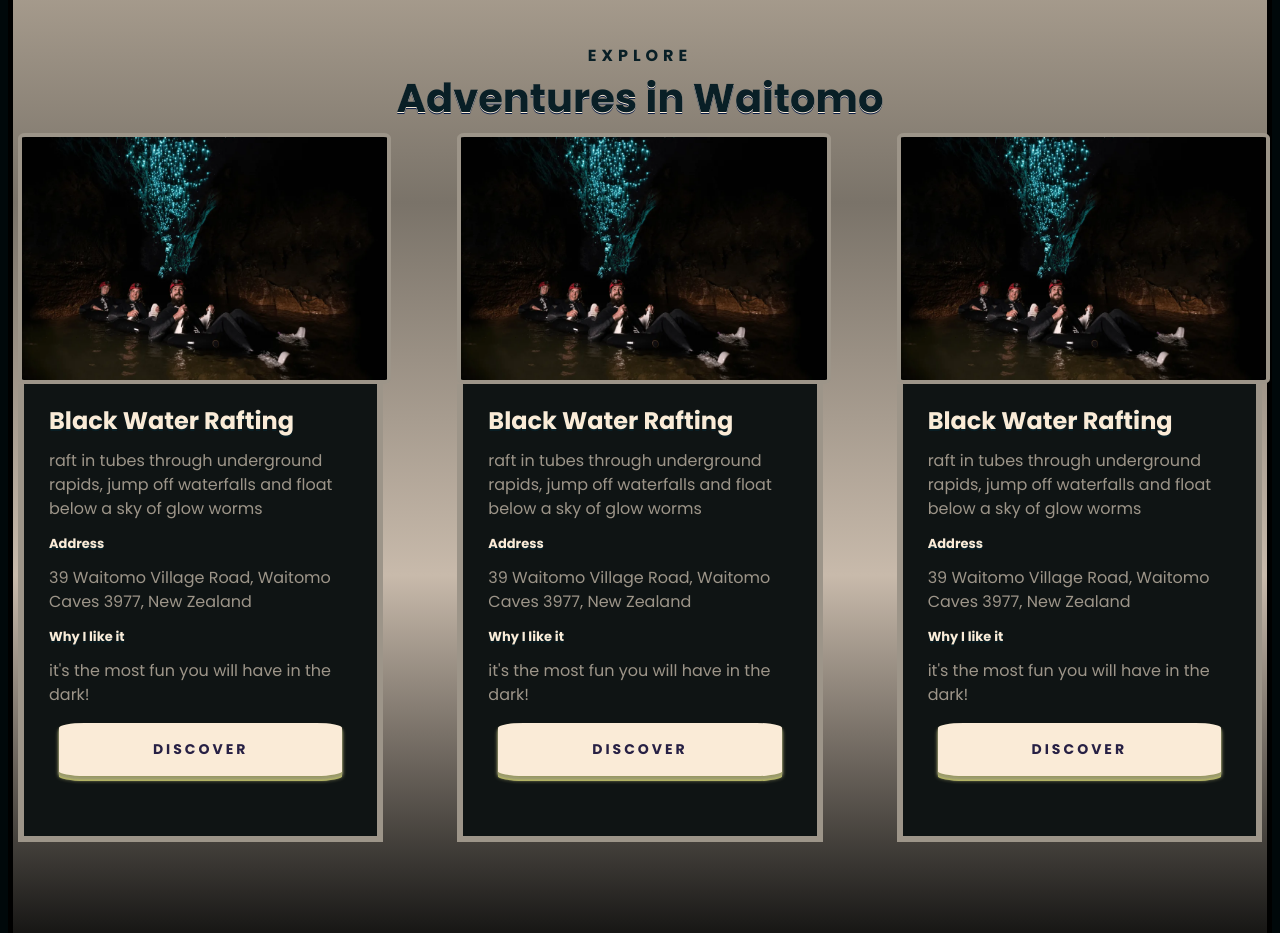
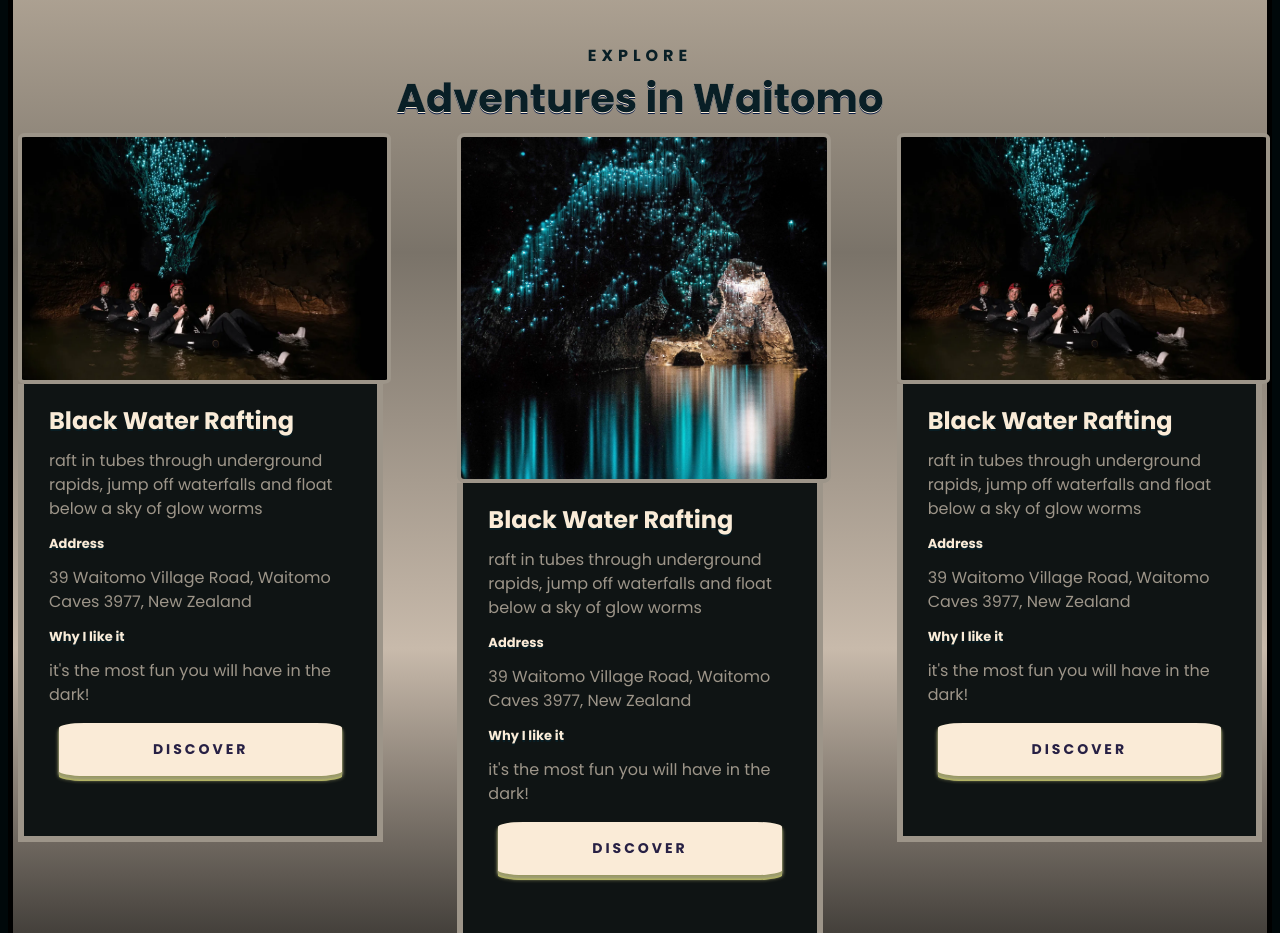
Before and after one commit to hewittmv/project, a plain HTML site: page index.html in a window 1280 px wide. Shown: the part 1080-2013 px from the top of the page. Drawn offline with Linux system fonts and the light colour scheme.

Commit message:
add image to card 2

```diff
--- a/index.html
+++ b/index.html
@@ -56,7 +56,7 @@
         <div class="card">
             <div class="card-header">
             <a href="https://www.waitomo.com/black-water-rafting"></a>
-            <img src="/style/images/blackwaterrafting1.jpg" class="img-responsive"alt="">
+            <img src="/style/images/cave.jpg" class="img-responsive"alt="">
             </div>
             <div class="card-body">
             <h4>Black Water Rafting</h4>
```
